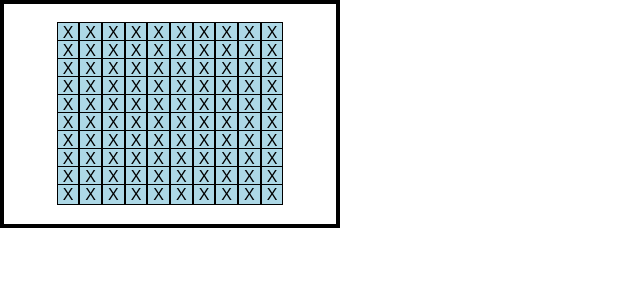
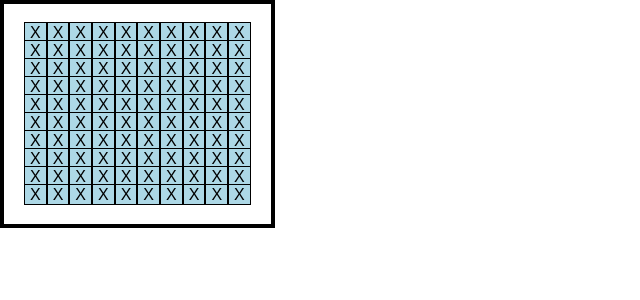
Before and after one commit to davidank/Battleship, a React (Create React App) app: page / in a window 1280 px wide. Shown: the top 300 px of the page, without its empty margins (0-640 px from the left). Built offline with nearby package versions, Linux system fonts and the light colour scheme.

Commit message:
Minor style edit

```diff
--- a/src/components/App.css
+++ b/src/components/App.css
@@ -39,7 +39,6 @@
   position: absolute;
   padding-top: 20px;
   padding-bottom: 20px;
-  padding-left: 6px;
-  padding-right: 6px;
-  width: 25%;
+  padding-left: 20px;
+  padding-right: 20px;
 }
```
